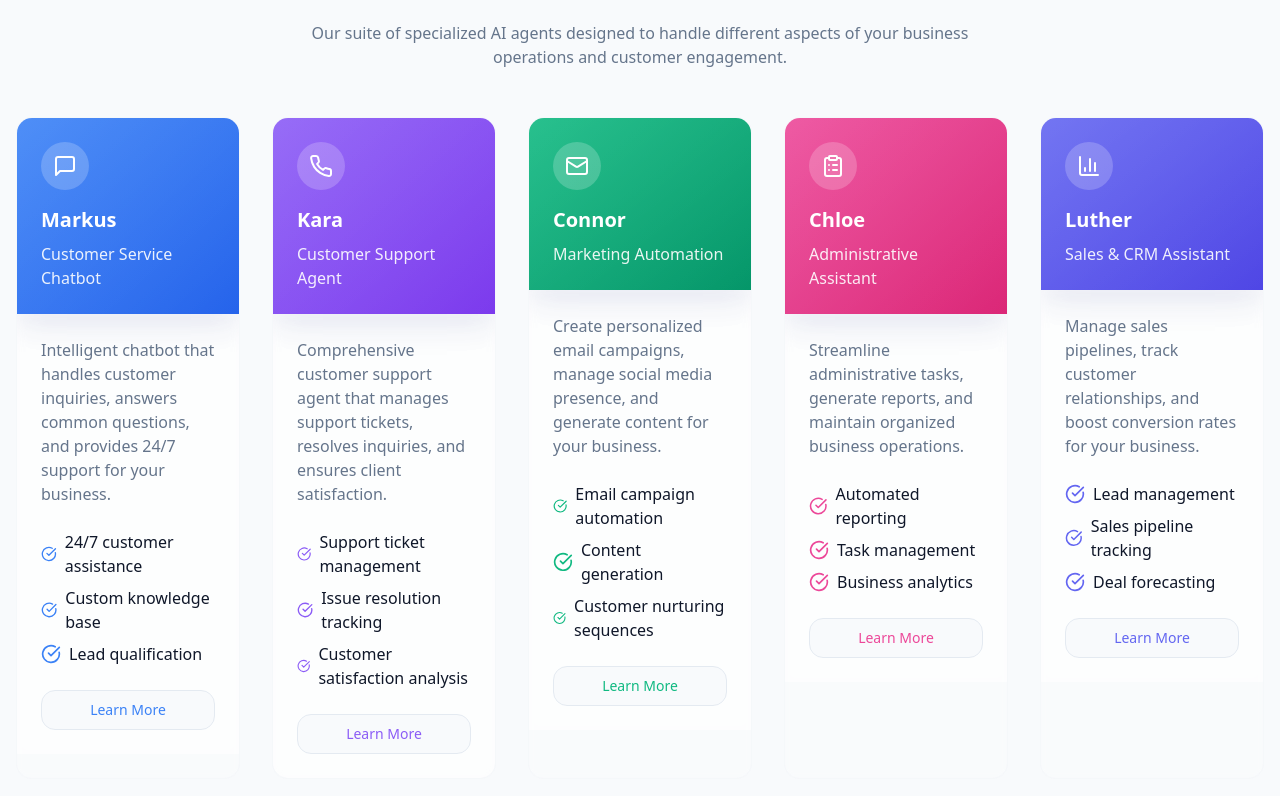
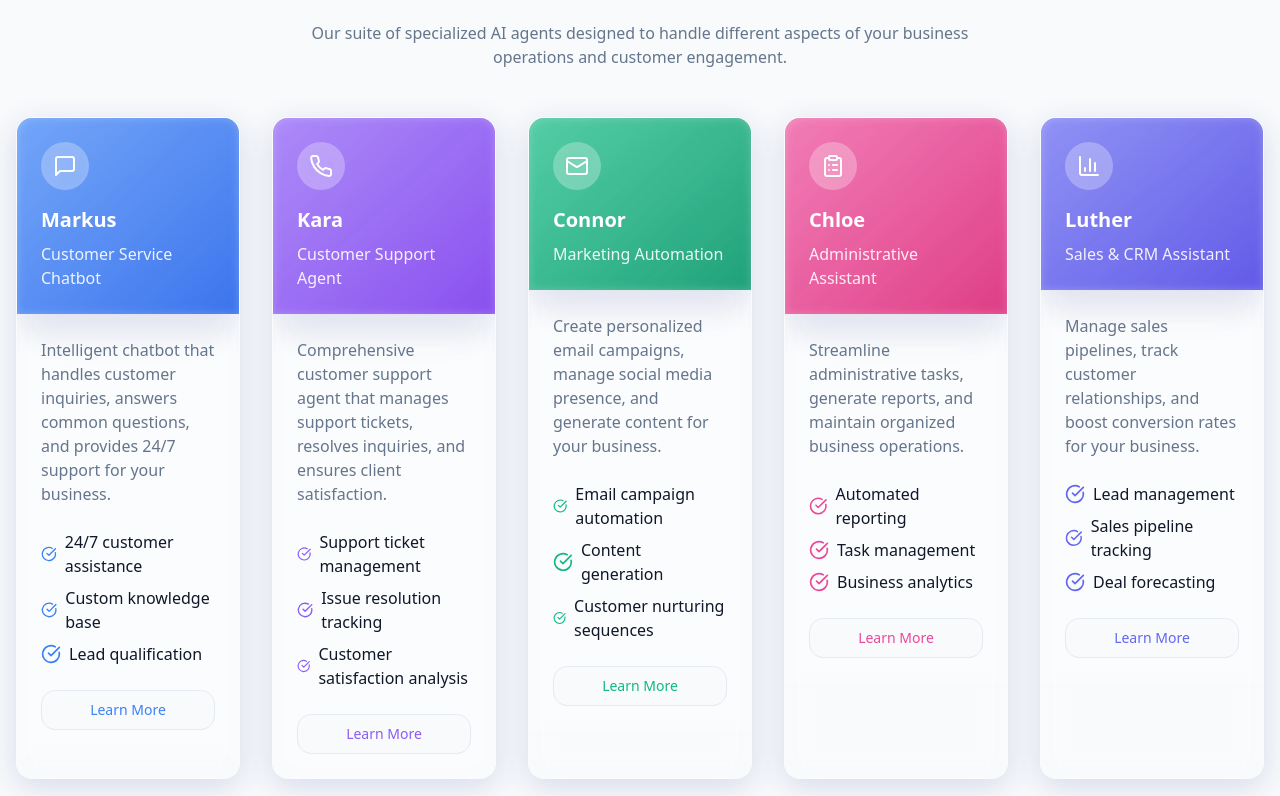
Before and after one commit to z9-malik23026754/legal-ai-automation-suite, a React (Vite) app: page / in a window 1280 px wide. Shown: the part 1524-2320 px from the top of the page. Built offline with nearby package versions, Linux system fonts and the light colour scheme.

Commit message:
Add glass box background to agents
Implement glass box background effect for AI agents.

```diff
--- a/src/components/home/AgentCard.tsx
+++ b/src/components/home/AgentCard.tsx
@@ -22,18 +22,18 @@ const AgentCard: React.FC<AgentCardProps> = ({
   colorClass,
 }) => {
   return (
-    <div className="rounded-2xl overflow-hidden transition-all duration-300 hover:shadow-lg border border-border/20 hover:border-border hover:-translate-y-2 backdrop-blur-sm bg-white/20">
+    <div className="rounded-2xl overflow-hidden transition-all duration-300 hover:shadow-lg border border-white/20 hover:border-white/30 hover:-translate-y-2 backdrop-blur-md bg-white/10 shadow-glass">
       <div className={`agent-card-${name.toLowerCase()} p-6 relative`}>
-        <div className="absolute inset-0 bg-gradient-to-br from-white/10 to-transparent"></div>
+        <div className="absolute inset-0 bg-gradient-to-br from-white/20 to-transparent backdrop-blur-sm"></div>
         <div className="relative z-10">
-          <div className="w-12 h-12 rounded-full bg-white/20 flex items-center justify-center mb-4">
+          <div className="w-12 h-12 rounded-full bg-white/30 backdrop-blur-md flex items-center justify-center mb-4">
             <Icon className="h-6 w-6" />
           </div>
           <h3 className="text-xl font-bold mb-2">{name}</h3>
           <p className="opacity-90">{title}</p>
         </div>
       </div>
-      <div className="p-6 bg-white/50 dark:bg-gray-900/50 backdrop-blur-sm">
+      <div className="p-6 bg-white/20 dark:bg-gray-900/30 backdrop-blur-md">
         <p className="mb-6 text-muted-foreground">
           {description}
         </p>
--- a/src/index.css
+++ b/src/index.css
@@ -1,4 +1,3 @@
-
 @tailwind base;
 @tailwind components;
 @tailwind utilities;
@@ -104,33 +103,33 @@
   @apply backdrop-blur-lg bg-black/20 border border-white/10 rounded-2xl shadow-glass;
 }
 
-/* Updated agent card styles with more modern design */
+/* Updated agent card styles with more modern design and glass effect */
 .agent-card-markus {
-  background: linear-gradient(to bottom right, #3B82F6, #2563EB);
+  background: linear-gradient(135deg, rgba(59, 130, 246, 0.7), rgba(37, 99, 235, 0.7));
   color: white;
   @apply shadow-glass transition-all duration-300 hover:shadow-card-hover;
 }
 
 .agent-card-kara {
-  background: linear-gradient(to bottom right, #8B5CF6, #7C3AED);
+  background: linear-gradient(135deg, rgba(139, 92, 246, 0.7), rgba(124, 58, 237, 0.7));
   color: white;
   @apply shadow-glass transition-all duration-300 hover:shadow-card-hover;
 }
 
 .agent-card-connor {
-  background: linear-gradient(to bottom right, #10B981, #059669);
+  background: linear-gradient(135deg, rgba(16, 185, 129, 0.7), rgba(5, 150, 105, 0.7));
   color: white;
   @apply shadow-glass transition-all duration-300 hover:shadow-card-hover;
 }
 
 .agent-card-chloe {
-  background: linear-gradient(to bottom right, #EC4899, #DB2777);
+  background: linear-gradient(135deg, rgba(236, 72, 153, 0.7), rgba(219, 39, 119, 0.7));
   color: white;
   @apply shadow-glass transition-all duration-300 hover:shadow-card-hover;
 }
 
 .agent-card-luther {
-  background: linear-gradient(to bottom right, #6366F1, #4F46E5);
+  background: linear-gradient(135deg, rgba(99, 102, 241, 0.7), rgba(79, 70, 229, 0.7));
   color: white;
   @apply shadow-glass transition-all duration-300 hover:shadow-card-hover;
 }
--- a/tailwind.config.ts
+++ b/tailwind.config.ts
@@ -1,4 +1,3 @@
-
 import type { Config } from "tailwindcss";
 
 export default {
@@ -124,6 +123,7 @@ export default {
 				'chatfuel': '0 8px 30px rgba(0, 0, 0, 0.12)',
 				'card-hover': '0 12px 40px rgba(0, 0, 0, 0.15)',
 				'glass': '0 8px 32px 0 rgba(31, 38, 135, 0.15)',
+				'glass-hover': '0 8px 32px 0 rgba(31, 38, 135, 0.25)',
 			},
 			backgroundImage: {
 				'gradient-primary': 'linear-gradient(135deg, #3B82F6 0%, #10B981 100%)',
```
